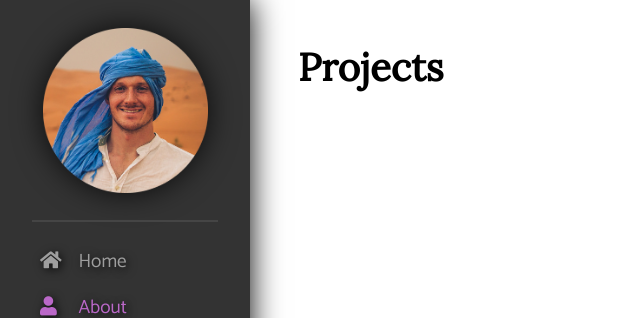
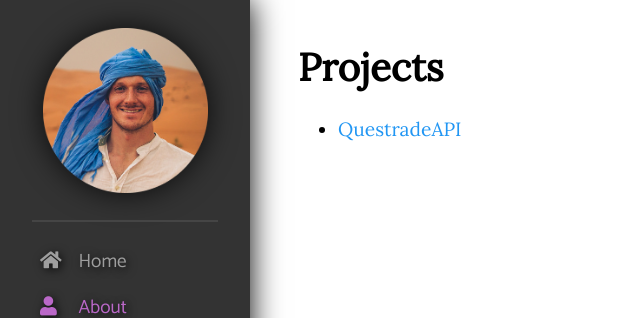
Before and after one commit to Madibam/antoineviscardi.github.io, a Jekyll site: the page built from projects/index.html, in a window 1280 px wide. Shown: the top 318 px of the page, without its empty margins (0-640 px from the left). Built offline with Jekyll 4.4.1, drawn with Linux system fonts in a browser that asks for light colours; nearby versions of some CDN libraries.

```diff
--- /dev/null
+++ b/_data/projects.yml
@@ -0,0 +1,2 @@
+- title:  QuestradeAPI
+  url:   https://github.com/antoineviscardi/questradeapi
--- a/projects/index.html
+++ b/projects/index.html
@@ -4,22 +4,11 @@ title: Projects
 ---
 <h1>{{ page.title }}</h1>
 
-{% assign size = site.projects_current | size %}
+{% assign size = site.data.projects | size %}
 {% if size != 0 %}
-	<h2>Current Projects</h2>
 	<ul class="posts">
-		{% for post in site.projects_current %}
-			<li><a href="{{ post.url }}" title="{{ post.title }}">{{ post.title }}</a></li>
+		{% for project in site.data.projects %}
+			<li><a href="{{ project.url }}" title="{{ project.title }}">{{ project.title }}</a></li>
 		{% endfor %}
 	</ul>
 {% endif %}
-
-{% assign size = site.projects | size %}
-{% if size != 0 %}
-	<h2>Past Projects</h2>
-	<ul class="posts">
-		{% for post in site.projects %}
-			<li><a href="{{ post.url }}" title="{{ post.title }}">{{ post.title }}</a></li>
-		{% endfor %}
-	</ul>
-{% endif %}
```
Also changed, not shown: insights/index.html (added, +17 -0 lines).
